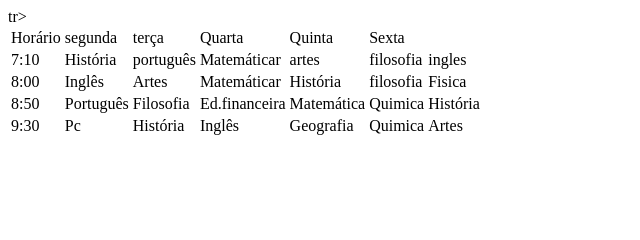
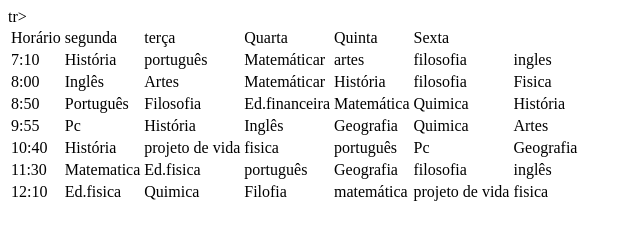
Before and after one commit to aninha20203/tabela, a plain HTML site: page index.html in a window 1280 px wide. Shown: the whole page, without its empty margins (0-640 px from the left). Drawn offline with Linux system fonts and the light colour scheme.

Commit message:
Update index.html

```diff
--- a/index.html
+++ b/index.html
@@ -37,12 +37,41 @@
        <td>Quimica</td>
        <td>História</td>
     </tr>
-<tr>
-       <td>9:30</td>
+
+</tr>
+       <td>9:55</td>
        <td>Pc</td>
        <td>História</td>
        <td>Inglês</td>
        <td>Geografia</td>
        <td>Quimica</td>
        <td>Artes</td>
+    </tr>
+
 </tr>
+       <td>10:40</td>
+       <td>História</td>
+       <td>projeto de vida</td>
+       <td>fisica</td>
+       <td>português</td>
+       <td>Pc</td>
+       <td>Geografia</td>
+</tr>
+       <td>11:30</td>
+       <td>Matematica</td>
+       <td>Ed.fisica</td>
+       <td>português</td>
+       <td>Geografia</td>
+       <td>filosofia</td>
+       <td>inglês</td>
+</tr>
+       <td>12:10</td>
+       <td>Ed.fisica</td>
+       <td>Quimica</td>
+       <td>Filofia</td>
+       <td>matemática</td>
+       <td>projeto de vida</td>
+       <td>fisica</td>
+</tr>
+   <table>
+     <tr>
```
